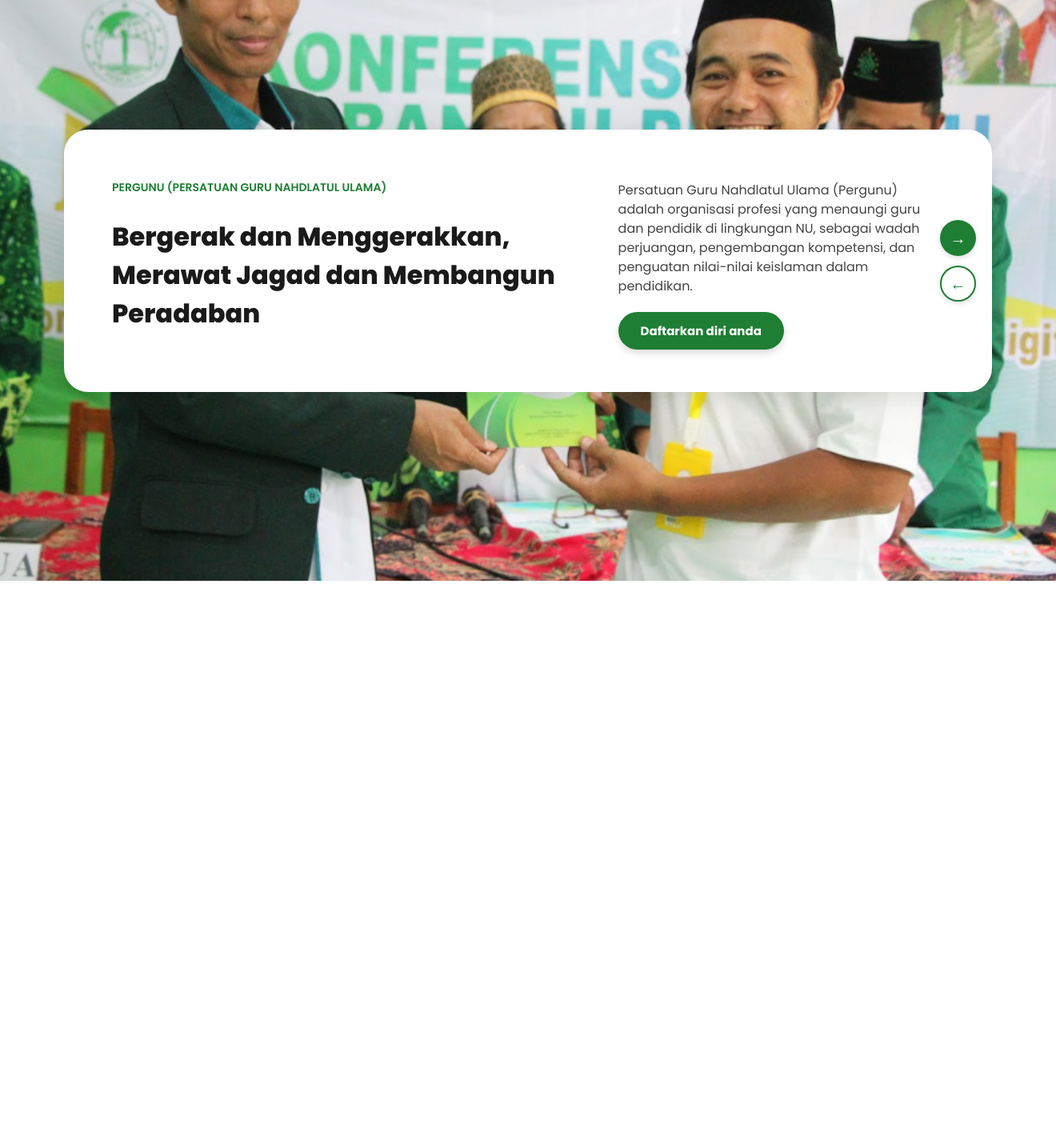
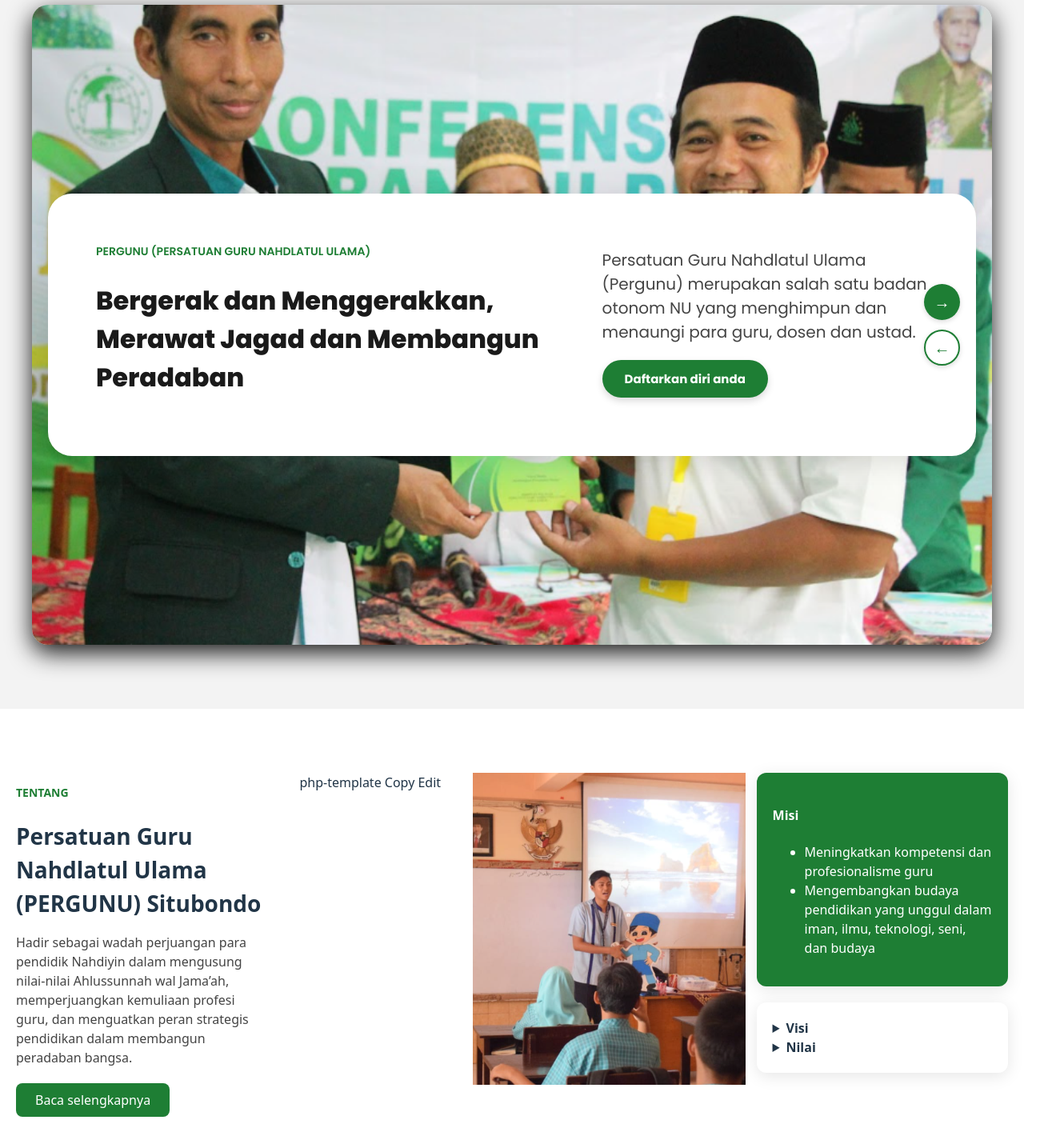
Before and after one commit to ikenorfaize/KP, a React (Vite) app: page / in a window 1280 px wide. Shown: the part 149-1584 px from the top of the page at 80% size, 1320 px wide, since content can reach past the window. Before the commit the page ends 875 px from the top, so only its background shows below. Built offline with nearby package versions, Linux system fonts and the light colour scheme.

Commit message:
tampilan di tentang dan perbaikan di hero

```diff
--- /dev/null
+++ b/src/App.css
@@ -0,0 +1,6 @@
+.app-wrapper {
+  background-color: #f3f3f3;   /* warna luar hero */
+  padding: 80px 40px;          /* ⬅️ atas-bawah 80px, kiri-kanan 40px */
+  display: flex;
+  justify-content: center;     /* ⬅️ pusatkan konten (optional) */
+}
--- a/src/App.jsx
+++ b/src/App.jsx
@@ -1,13 +1,18 @@
 import React from "react";
 import Navbar from "./componen/Navbar/Navbar";
 import Hero from "./componen/Hero/Hero";
+import "./App.css";
+import Tentang from "./componen/Tentang/Tentang";
 
 const App = () => {
   return (
-    <div>
+    <>
       <Navbar />
-      <Hero />
-    </div>
+      <div className="app-wrapper">
+        <Hero />
+      </div>
+      <Tentang />
+    </>
   );
 };
 
--- a/src/componen/Hero/Hero.css
+++ b/src/componen/Hero/Hero.css
@@ -8,18 +8,21 @@
   display: flex;
   align-items: center;
   justify-content: center;
-  padding: 0px 20px;
+  padding: 80px 20px; /* ini yang kasih ruang luar */
   font-family: 'Poppins', sans-serif;
+  border-radius: 20px;
+  box-shadow: 0 10px 30px rgba(0, 0, 0, 0.9 );
+  overflow: hidden; /* untuk memastikan gambar background tidak keluar */
+  background-clip: padding-box;
+  box-sizing: border-box;
 }
 
 .hero-overlay {
   width: 100%;
-  padding: 0 60px; /* kiri-kanan seimbang */
-  box-sizing: border-box;
-  position: relative;
   display: flex;
-  justify-content: center; /* pastiin card di tengah */
+  justify-content: center;
 }
+
 
 .hero-card {
   display: flex;
@@ -36,6 +39,15 @@
   align-items: flex-start;
   animation: fadeSlideUp 1s ease forwards;
   opacity: 0;
+}
+
+.hero-container {
+  width: 100%;
+  max-width: 1240px;
+  margin: 0 auto;
+  position: relative;
+  display: flex;
+  justify-content: center;
 }
 
 @keyframes fadeSlideUp {
@@ -76,10 +88,11 @@
 }
 
 .hero-desc {
-  font-size: 16px;
+  font-size: 20px;
   color: #444;
   margin-bottom: 20px;
   font-weight: 400;
+  max-width: 100%;
 }
 
 .hero-button {
--- a/src/componen/Hero/Hero.jsx
+++ b/src/componen/Hero/Hero.jsx
@@ -6,6 +6,7 @@
   return (
     <section className="hero-section" style={{ backgroundImage: `url(${heroImg})` }}>
       <div className="hero-overlay">
+        <div className="hero-container">
           <div className="hero-card">
             <div className="hero-left">
               <p className="hero-label">
@@ -18,8 +19,8 @@
             </div>
             <div className="hero-right">
               <p className="hero-desc">
-              Persatuan Guru Nahdlatul Ulama (Pergunu) adalah organisasi profesi yang menaungi guru dan pendidik di lingkungan NU,
-              sebagai wadah perjuangan, pengembangan kompetensi, dan penguatan nilai-nilai keislaman dalam pendidikan.
+                Persatuan Guru Nahdlatul Ulama (Pergunu) merupakan salah satu badan otonom NU
+                yang menghimpun dan menaungi para guru, dosen dan ustad.
               </p>
               <button className="hero-button">Daftarkan diri anda</button>
             </div>
@@ -29,6 +30,7 @@
             </div>
           </div>
         </div>
+      </div>
     </section>
   );
 };
--- a/src/componen/Navbar/Navbar.jsx
+++ b/src/componen/Navbar/Navbar.jsx
@@ -12,7 +12,7 @@
       <nav className="navbar-right">
         <ul>
           <li>home</li>
-          <li>Tentang</li>
+          <li><a href="#tentang">Tentang</a></li>
           <li>Kegiatan</li>
           <li>Berita</li>
           <li>Layanan</li>
--- /dev/null
+++ b/src/componen/Tentang/Tentang.css
@@ -0,0 +1,67 @@
+.tentang-section {
+padding: 80px 20px;
+background: #fff;
+}
+
+.tentang-container {
+display: flex;
+flex-wrap: wrap;
+gap: 40px;
+max-width: 1240px;
+margin: 0 auto;
+align-items: flex-start;
+}
+
+.tentang-left,
+.tentang-middle,
+.tentang-right {
+flex: 1;
+min-width: 280px;
+}
+
+.tentang-sub {
+color: #1e7e34;
+font-weight: 600;
+font-size: 14px;
+text-transform: uppercase;
+margin-bottom: 10px;
+}
+
+.tentang-title {
+font-size: 28px;
+font-weight: 800;
+margin-bottom: 16px;
+}
+
+.tentang-desc {
+font-size: 16px;
+color: #444;
+margin-bottom: 20px;
+}
+
+.tentang-button {
+background-color: #1e7e34;
+color: white;
+padding: 10px 24px;
+border: none;
+border-radius: 8px;
+cursor: pointer;
+}
+
+.tentang-card {
+background: white;
+border-radius: 12px;
+padding: 20px;
+box-shadow: 0 4px 20px rgba(0, 0, 0, 0.1);
+margin-bottom: 20px;
+}
+
+.tentang-card.green {
+background-color: #1e7e34;
+color: white;
+}
+
+.tentang-card.white summary {
+font-weight: 600;
+cursor: pointer;
+}
--- /dev/null
+++ b/src/componen/Tentang/Tentang.jsx
@@ -0,0 +1,63 @@
+import React from "react";
+import "./Tentang.css";
+import aboutImg from "../../assets/about.png"; // ganti dengan gambar kamu
+
+const Tentang = () => {
+return (
+<section className="tentang-section" id="tentang">
+<div className="tentang-container">
+<div className="tentang-left">
+<p className="tentang-sub">Tentang</p>
+<h2 className="tentang-title">
+Persatuan Guru Nahdlatul Ulama (PERGUNU) Situbondo
+</h2>
+<p className="tentang-desc">
+Hadir sebagai wadah perjuangan para pendidik Nahdiyin dalam
+mengusung nilai-nilai Ahlussunnah wal Jama’ah, memperjuangkan
+kemuliaan profesi guru, dan menguatkan peran strategis pendidikan
+dalam membangun peradaban bangsa.
+</p>
+<button className="tentang-button">Baca selengkapnya</button>
+</div>
+
+php-template
+Copy
+Edit
+    <div className="tentang-middle">
+      <img src={aboutImg} alt="guru mengajar" />
+    </div>
+
+    <div className="tentang-right">
+      <div className="tentang-card green">
+        <h4>Misi</h4>
+        <ul>
+          <li>Meningkatkan kompetensi dan profesionalisme guru</li>
+          <li>
+            Mengembangkan budaya pendidikan yang unggul dalam iman, ilmu,
+            teknologi, seni, dan budaya
+          </li>
+        </ul>
+      </div>
+      <div className="tentang-card white">
+        <details>
+          <summary>Visi</summary>
+          <p>
+            Menjadi organisasi profesi guru yang berdaya, berkarakter, dan
+            bermanfaat bagi umat.
+          </p>
+        </details>
+        <details>
+          <summary>Nilai</summary>
+          <p>
+            Nilai keislaman, kebangsaan, keilmuan, dan ke-NU-an sebagai
+            ruh perjuangan guru.
+          </p>
+        </details>
+      </div>
+    </div>
+  </div>
+</section>
+);
+};
+
+export default Tentang;
```
Also changed, not shown: src/assets/about.png (added). Lines whose indentation alone changed are shown as unchanged.
